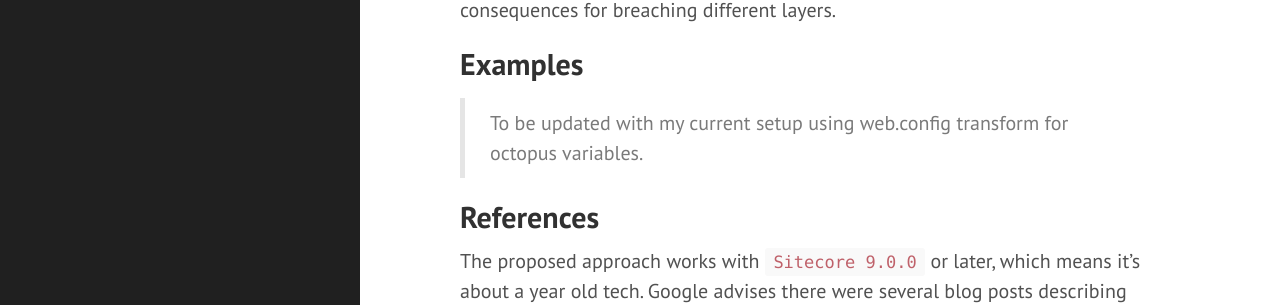
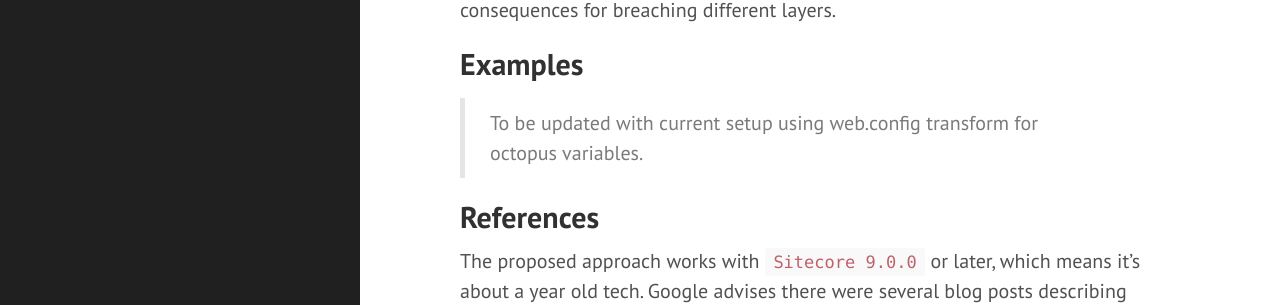
Before and after one commit to AlenPelin/Blog, a Jekyll site: the page built from _posts/2018-09-13-power-of-configuration-rules.md, in a window 1280 px wide and 900 px high, scrolled down 6648 px. Shown: the part 150-455 px from the top of the window. Built offline with Jekyll 4.4.1, drawn with Linux system fonts in a browser that asks for light colours; Markdown is read by kramdown in place of the engine named in the settings.

```diff
--- a/_posts/2018-09-13-power-of-configuration-rules.md
+++ b/_posts/2018-09-13-power-of-configuration-rules.md
@@ -180,7 +180,7 @@ Sceptics might think that having access to configuration files is already terrib
 
 ## Examples
 
-> To be updated with my current setup using web.config transform for octopus variables.
+> To be updated with current setup using web.config transform for octopus variables.
 
 ## References
 
```
